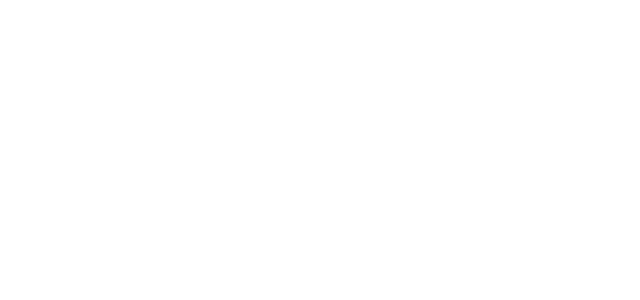
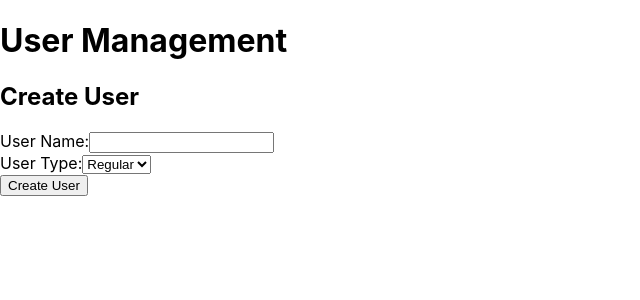
Before and after one commit to salvagebot4/library-frontend, a React (Create React App) app: page /users in a window 1280 px wide. Before the commit this address had no page. Shown: the top 300 px of the page, without its empty margins (0-640 px from the left). Built offline with nearby package versions, Linux system fonts and the light colour scheme.

Commit message:
added user management page

```diff
--- a/src/App.js
+++ b/src/App.js
@@ -12,7 +12,8 @@ function App() {
         {/* Public Routes */}
         <Route exact path="/" element={<Pages.Home/>}/>
         <Route exact path="/about" element={<Pages.About/>}/>
-
+        <Route exact path="/items" element={<Pages.Items/>}/>
+        <Route exact path="/users" element={<Pages.Users/>}/>
       </Routes>
     </>
   );
--- /dev/null
+++ b/src/pages/Users/Users.jsx
@@ -0,0 +1,23 @@
+import React from 'react';
+import './Users.css';
+
+const Users = () => {
+    return (
+        <div>
+          <h1>User Management</h1>
+          <h2>Create User</h2>
+          <form>
+            <label htmlFor="user-name">User Name:</label>
+            <input type="text" id="user-name" name="user-name" /><br />
+            <label htmlFor="user-type">User Type:</label>
+            <select id="user-type" name="user-type">
+              <option value="regular">Regular</option>
+              <option value="staff">Staff</option>
+            </select><br />
+            <input type="submit" value="Create User" />
+          </form>
+        </div>
+      );
+    }
+
+export default Users;
--- a/src/pages/index.js
+++ b/src/pages/index.js
@@ -1,3 +1,4 @@
 export { default as Home } from './Home/Home';
 export { default as About } from './About/About';
 export { default as Items } from './Items/Items';
+export { default as Users } from './Users/Users';
```
Also changed, not shown: src/pages/User/User.jsx (deleted), src/pages/Users/Users.css (added).
